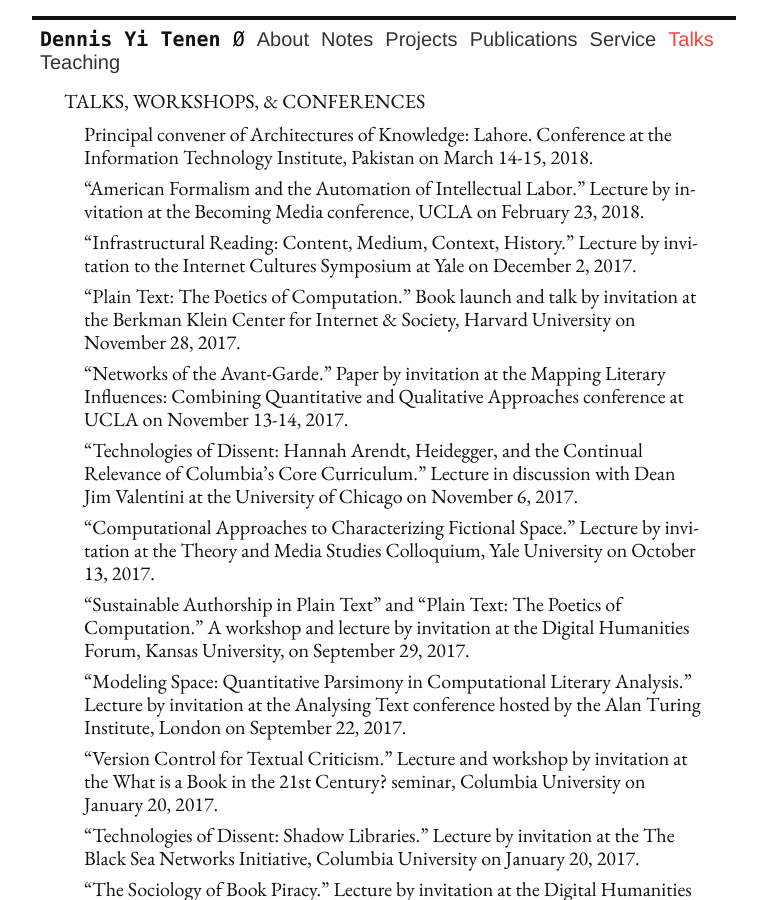
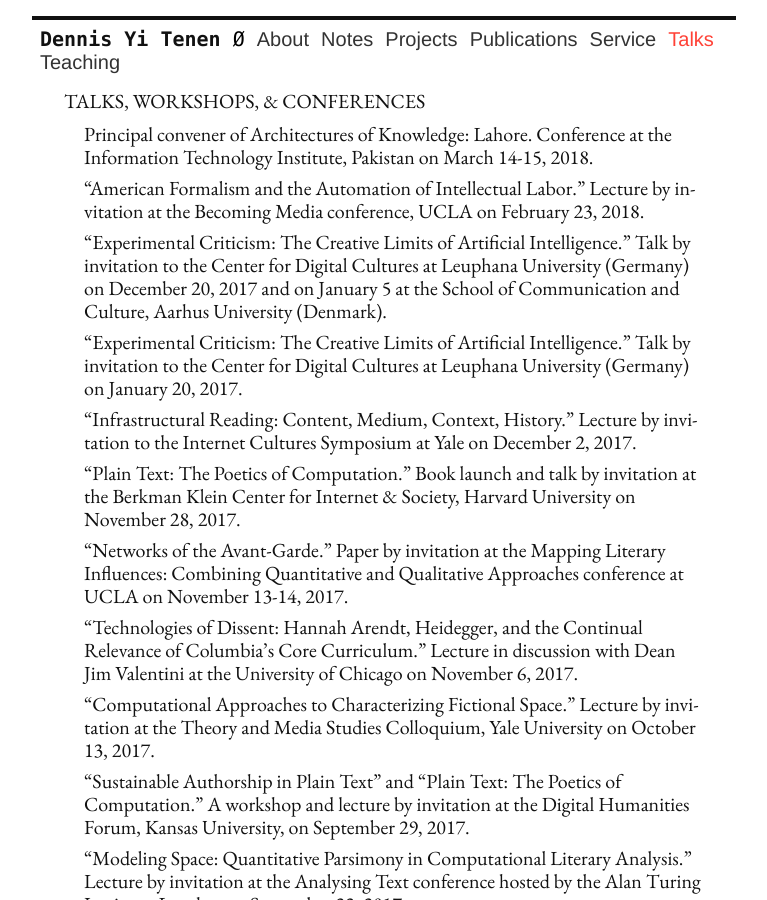
Before and after one commit to denten/denten.github.io, a Jekyll site: the page built from _pages/talks.md, in a window 1280 px wide and 900 px high. Shown: the whole window, without its empty margins (256-1023 px from the left). Built offline with Jekyll 4.4.1, drawn with Linux system fonts in a browser that asks for light colours; nearby versions of some CDN libraries; library files that are not in the unit come from our copies.

Commit message:
add the winter talks to CV

```diff
--- a/_includes/CV/06-talks.md
+++ b/_includes/CV/06-talks.md
@@ -5,6 +5,13 @@
   Information Technology Institute, Pakistan on March 14-15, 2018.
 - "American Formalism and the Automation of Intellectual Labor." Lecture by
   invitation at the Becoming Media conference, UCLA on February 23, 2018.
+- "Experimental Criticism: The Creative Limits of Artificial Intelligence."
+  Talk by invitation to the Center for Digital Cultures at Leuphana University
+(Germany) on December 20, 2017 and on January 5 at the School of Communication
+and Culture, Aarhus University (Denmark).
+- "Experimental Criticism: The Creative Limits of Artificial Intelligence."
+  Talk by invitation to the Center for Digital Cultures at Leuphana University
+(Germany) on January 20, 2017.
 - "Infrastructural Reading: Content, Medium, Context, History." Lecture by
   invitation to the Internet Cultures Symposium at Yale on December 2, 2017.
 - "Plain Text: The Poetics of Computation." Book launch and talk by invitation
```
